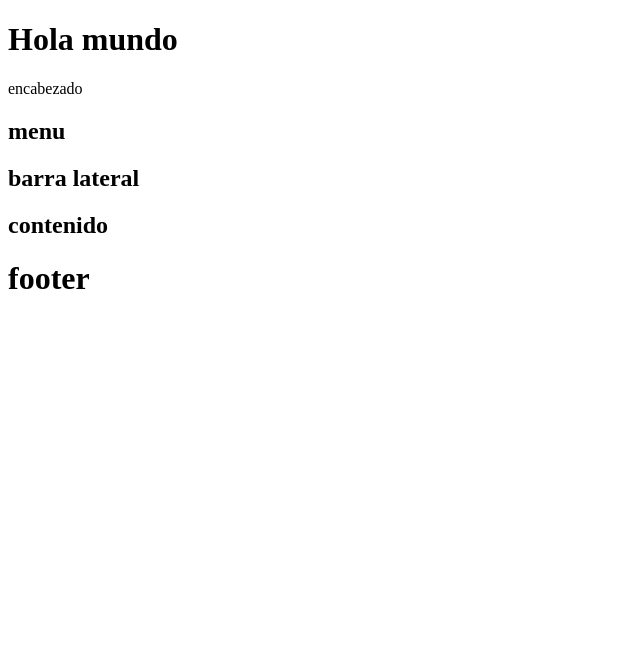
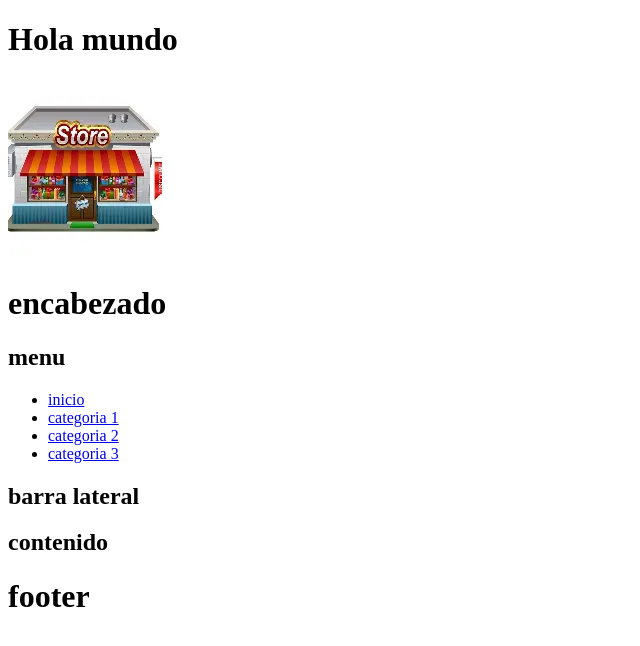
Before and after one commit to DevNytheral/proyecto3230985, a plain HTML site: page index.html in a window 1280 px wide. Shown: the whole page, without its empty margins (0-640 px from the left). Drawn offline with Linux system fonts and the light colour scheme.

Commit message:
actualizacion de los div del index y de creo la imagen

```diff
--- a/index.html
+++ b/index.html
@@ -7,9 +7,31 @@
 </head>
 <body>
     <h1>Hola mundo</h1>
-    <header>encabezado</header>
-    <nav>
+    <div id="container">
+        <header id="header">
+            <div id="logo">
+                <img src=".\assets\img\tienda 1.webp" alt="logo tienda">
+            </div>
+            <h1>encabezado</h1>
+        </header>
+
+       <div id="content">
+            <nav id="menu">
                 <h1>menu</h1>
+                <ul>
+                    <li>
+                        <a href="#">inicio</a>
+                    </li>
+                                        <li>
+                        <a href="#">categoria 1</a>
+                    </li>
+                                        <li>
+                        <a href="#">categoria 2</a>
+                    </li>
+                                        <li>
+                        <a href="#">categoria 3</a>
+                    </li>
+                </ul>
             </nav>
             <aside>
                 <h1>barra lateral</h1>
@@ -17,8 +39,10 @@
             <section>
                 <h1>contenido</h1>
             </section>
-    <footer>
+        </div>
+        <footer id="footer">
             <h1>footer</h1>
         </footer>
+    </div>
 </body>
 </html>
```
Also changed, not shown: assets/img/tienda 1.webp (added), assets/img/tienda 2.webp (added). Lines whose indentation alone changed are shown as unchanged.
